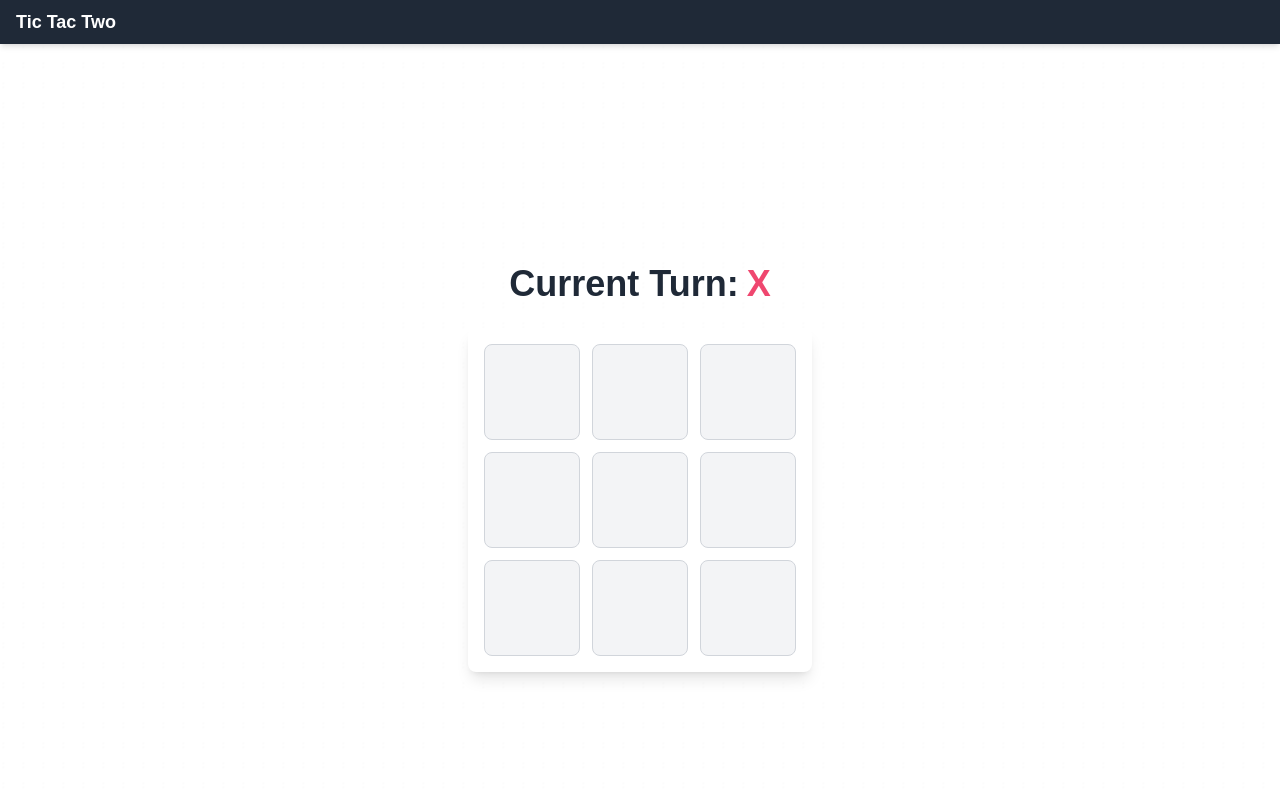
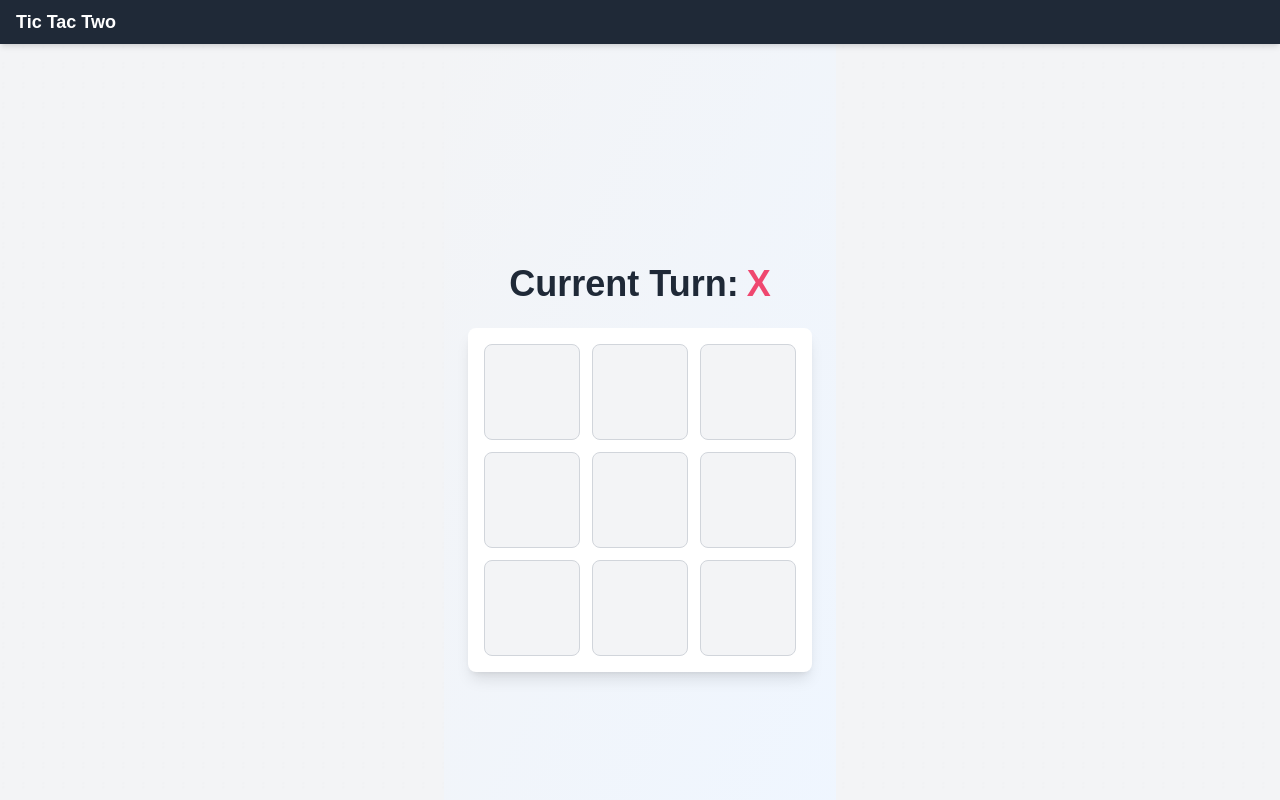
Before and after one commit to faycal-ghozzi/tic-tac-two, a Next.js app: page /game/local in a window 1280 px wide. Shown: the top 800 px of the page. Built offline with nearby package versions, Linux system fonts and the light colour scheme.

Commit message:
colors change

```diff
--- a/src/app/how-to-play/page.tsx
+++ b/src/app/how-to-play/page.tsx
@@ -9,7 +9,7 @@ import AnimatedDemo from "../../components/AnimatedDemo";
 
 export default function HowToPlayPage() {
   return (
-    <div className="min-h-screen px-4 md:px-8 py-12 text-gray-800 overflow-y-auto lg:overflow-y-scroll">
+    <div className="min-h-screen px-4 md:px-8 py-12 bg-white text-gray-800 overflow-y-auto lg:overflow-y-scroll">
       <div className="w-full max-w-5xl mx-auto space-y-16">
 
         <h1 className="text-4xl font-bold text-center">How to Play</h1>
--- a/src/app/layout.tsx
+++ b/src/app/layout.tsx
@@ -11,7 +11,7 @@ export default function RootLayout({
 }) {
   return (
     <html lang="en" className="h-full">
-      <body className="flex flex-col min-h-screen bg-white">
+      <body className="flex flex-col min-h-screen bg-gray-100">
         <div id="particles-bg" className="absolute inset-0 -z-10 pointer-events-none"></div>
           <Analytics />
           <Navbar />
--- a/src/components/Board.tsx
+++ b/src/components/Board.tsx
@@ -205,7 +205,7 @@ export default function Board({
   }
 
   return (
-    <div className="min-h-screen flex flex-col justify-center items-center p-6">
+    <div className="min-h-screen flex flex-col justify-center items-center bg-gradient-to-br from-gray-100 to-blue-50 p-6">
       <div className="text-center mb-6">
         {isOnline && game && (
           <div className="w-full max-w-2xl mb-6 flex justify-center gap-4">
```
